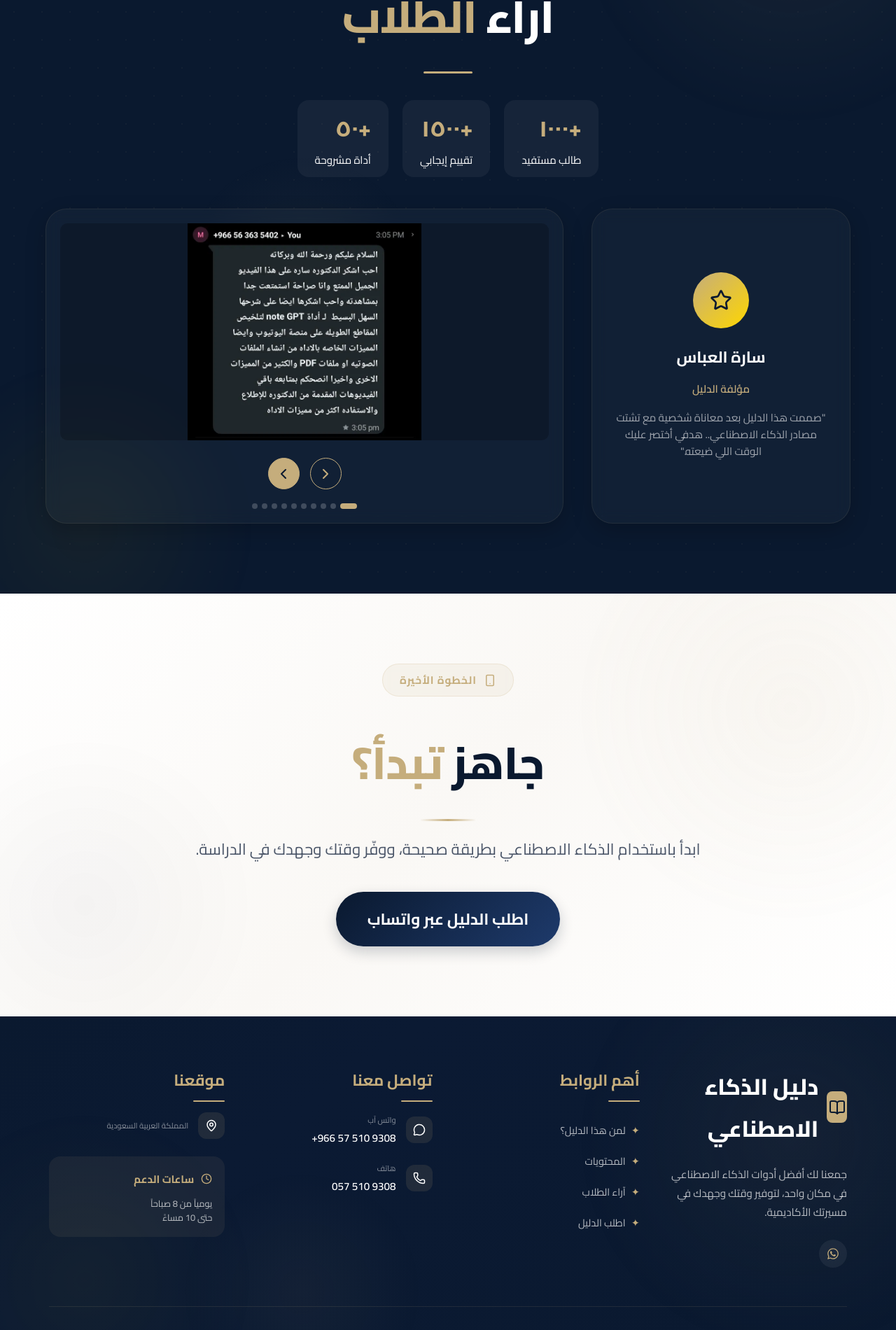
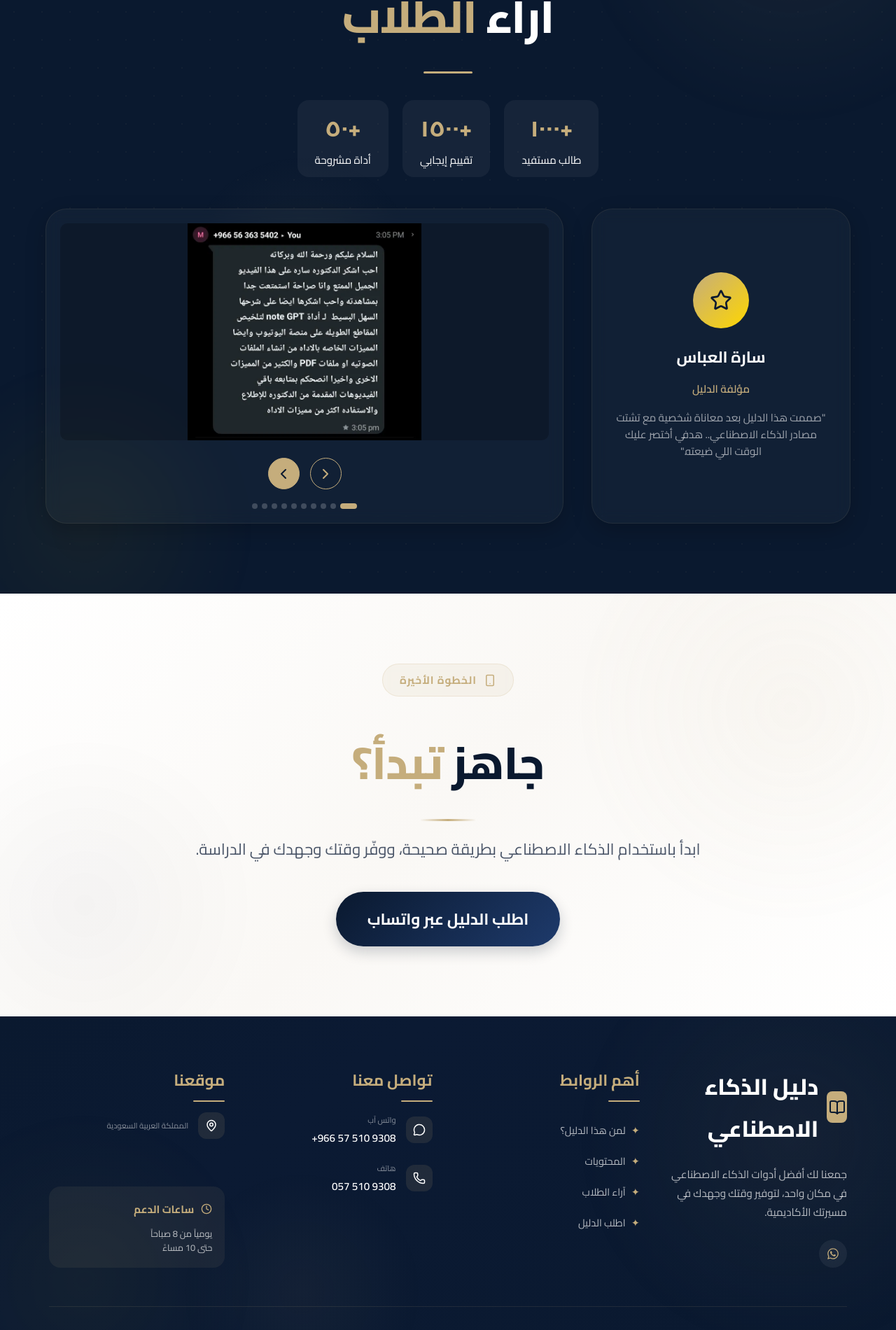
Before and after one commit to Zack-River/Sara-AI-Tools, a React (Vite) app: page / in a window 1280 px wide. Shown: the part 3670-5570 px from the top of the page at 70% size. Built offline with nearby package versions, Linux system fonts and the light colour scheme.

Commit message:
production ready

```diff
--- a/src/components/Footer.jsx
+++ b/src/components/Footer.jsx
@@ -67,6 +67,11 @@ const Footer = () => {
 
           {/* Col 3: Contact */}
           <div style={{ animation: 'footerFadeUp 0.6s ease-out 0.2s both' }}>
+            <style>{`
+              @media (max-width: 400px) {
+                .footer-contact-value { font-size: 0.8rem !important; }
+              }
+            `}</style>
             <h4 style={{ color: 'var(--color-accent)', fontSize: 'var(--text-lg)', fontWeight: 700, marginBottom: 25, position: 'relative', display: 'inline-block' }}>
               تواصل معنا
               <span style={{ position: 'absolute', bottom: -10, right: 0, width: 45, height: 2, background: 'var(--color-accent)', borderRadius: 2 }} />
@@ -81,19 +86,25 @@ const Footer = () => {
                 </div>
                 <div>
                   <span style={{ fontSize: '0.7rem', color: 'rgba(255,255,255,0.5)', display: 'block' }}>{item.label}</span>
-                  <span style={{ color: 'white', fontSize: '0.95rem', fontWeight: 600, direction: 'ltr', display: 'inline-block' }}>{item.value}</span>
+                  <span className="footer-contact-value" style={{ color: 'white', fontSize: '0.95rem', fontWeight: 600, direction: 'ltr', display: 'inline-block', whiteSpace: 'nowrap' }}>{item.value}</span>
                 </div>
               </div>
             ))}
           </div>
 
           {/* Col 4: Address */}
-          <div style={{ animation: 'footerFadeUp 0.6s ease-out 0.3s both' }}>
+          <div style={{ animation: 'footerFadeUp 0.6s ease-out 0.3s both', display: 'flex', flexDirection: 'column', height: '100%' }}>
+            <style>{`
+              @media (max-width: 400px) {
+                .footer-location-block { margin-bottom: 8px !important; }
+                .footer-support-box { padding: 12px !important; margin-top: 5px !important; }
+              }
+            `}</style>
             <h4 style={{ color: 'var(--color-accent)', fontSize: 'var(--text-lg)', fontWeight: 700, marginBottom: 25, position: 'relative', display: 'inline-block' }}>
               موقعنا
               <span style={{ position: 'absolute', bottom: -10, right: 0, width: 45, height: 2, background: 'var(--color-accent)', borderRadius: 2 }} />
             </h4>
-            <div style={{ display: 'flex', alignItems: 'center', gap: 14, marginBottom: 25 }}>
+            <div className="footer-location-block" style={{ display: 'flex', alignItems: 'center', gap: 14, marginBottom: 25 }}>
               <div style={{ width: 38, height: 38, background: 'rgba(197,173,124,0.12)', borderRadius: 12, display: 'flex', alignItems: 'center', justifyContent: 'center', flexShrink: 0, color: 'white' }}>
                 <MapPin size={18} />
               </div>
@@ -101,7 +112,10 @@ const Footer = () => {
                 <span style={{ fontSize: '0.7rem', color: 'rgba(255,255,255,0.5)', display: 'block' }}>المملكة العربية السعودية</span>
               </div>
             </div>
-            <div style={{ background: 'rgba(197,173,124,0.08)', borderRadius: 'var(--radius-md)', padding: 18, marginTop: 15 }}>
+
+            <div style={{ flex: 1 }}></div>
+
+            <div className="footer-support-box" style={{ background: 'rgba(197,173,124,0.08)', borderRadius: 'var(--radius-md)', padding: 18, marginTop: 15 }}>
               <div style={{ display: 'flex', alignItems: 'center', gap: 10, marginBottom: 10 }}>
                 <Clock size={16} color="var(--color-accent)" />
                 <span style={{ color: 'var(--color-accent)', fontSize: 'var(--text-sm)', fontWeight: 700 }}>ساعات الدعم</span>
--- a/src/components/TestimonialsSection.jsx
+++ b/src/components/TestimonialsSection.jsx
@@ -38,18 +38,18 @@ const TestimonialsSection = () => {
           </h2>
           <div style={{ width: 70, height: 3, background: 'var(--color-accent)', margin: '18px 0', borderRadius: 3 }} />
 
-          <div style={{ display: 'flex', justifyContent: 'center', gap: 20, marginTop: 20, flexWrap: 'wrap' }}>
-            <div style={{ background: 'rgba(255,255,255,0.05)', padding: '10px 25px', borderRadius: 'var(--radius-md)' }}>
-              <span style={{ color: 'var(--color-accent)', fontSize: 'var(--text-xl)', fontWeight: 800, display: 'block' }}>+١٠٠٠</span>
-              <span style={{ color: 'white', fontSize: 'var(--text-sm)' }}>طالب مستفيد</span>
+          <div className="testi-stats-container" style={{ display: 'flex', justifyContent: 'center', gap: 20, marginTop: 20, flexWrap: 'wrap' }}>
+            <div className="testi-stat-card" style={{ background: 'rgba(255,255,255,0.05)', padding: '10px 25px', borderRadius: 'var(--radius-md)', textAlign: 'center' }}>
+              <span className="testi-stat-number" style={{ color: 'var(--color-accent)', fontSize: 'var(--text-xl)', fontWeight: 800, display: 'block' }}>+١٠٠٠</span>
+              <span className="testi-stat-label" style={{ color: 'white', fontSize: 'var(--text-sm)' }}>طالب مستفيد</span>
             </div>
-            <div style={{ background: 'rgba(255,255,255,0.05)', padding: '10px 25px', borderRadius: 'var(--radius-md)' }}>
-              <span style={{ color: 'var(--color-accent)', fontSize: 'var(--text-xl)', fontWeight: 800, display: 'block' }}>+١٥٠٠</span>
-              <span style={{ color: 'white', fontSize: 'var(--text-sm)' }}>تقييم إيجابي</span>
+            <div className="testi-stat-card" style={{ background: 'rgba(255,255,255,0.05)', padding: '10px 25px', borderRadius: 'var(--radius-md)', textAlign: 'center' }}>
+              <span className="testi-stat-number" style={{ color: 'var(--color-accent)', fontSize: 'var(--text-xl)', fontWeight: 800, display: 'block' }}>+١٥٠٠</span>
+              <span className="testi-stat-label" style={{ color: 'white', fontSize: 'var(--text-sm)' }}>تقييم إيجابي</span>
             </div>
-            <div style={{ background: 'rgba(255,255,255,0.05)', padding: '10px 25px', borderRadius: 'var(--radius-md)' }}>
-              <span style={{ color: 'var(--color-accent)', fontSize: 'var(--text-xl)', fontWeight: 800, display: 'block' }}>+٥٠</span>
-              <span style={{ color: 'white', fontSize: 'var(--text-sm)' }}>أداة مشروحة</span>
+            <div className="testi-stat-card" style={{ background: 'rgba(255,255,255,0.05)', padding: '10px 25px', borderRadius: 'var(--radius-md)', textAlign: 'center' }}>
+              <span className="testi-stat-number" style={{ color: 'var(--color-accent)', fontSize: 'var(--text-xl)', fontWeight: 800, display: 'block' }}>+٥٠</span>
+              <span className="testi-stat-label" style={{ color: 'white', fontSize: 'var(--text-sm)' }}>أداة مشروحة</span>
             </div>
           </div>
         </div>
@@ -61,6 +61,12 @@ const TestimonialsSection = () => {
             @media (max-width: 768px) {
               .testi-author-card { height: auto !important; padding: 40px 20px !important; }
               .testi-slider-card { height: 400px !important; }
+            }
+            @media (max-width: 600px) {
+              .testi-stats-container { gap: 8px !important; flex-wrap: nowrap !important; width: 100%; }
+              .testi-stat-card { padding: 10px 8px !important; flex: 1; min-width: 0; }
+              .testi-stat-number { font-size: 0.95rem !important; }
+              .testi-stat-label { font-size: 0.55rem !important; white-space: nowrap; }
             }
           `}</style>
 
```
